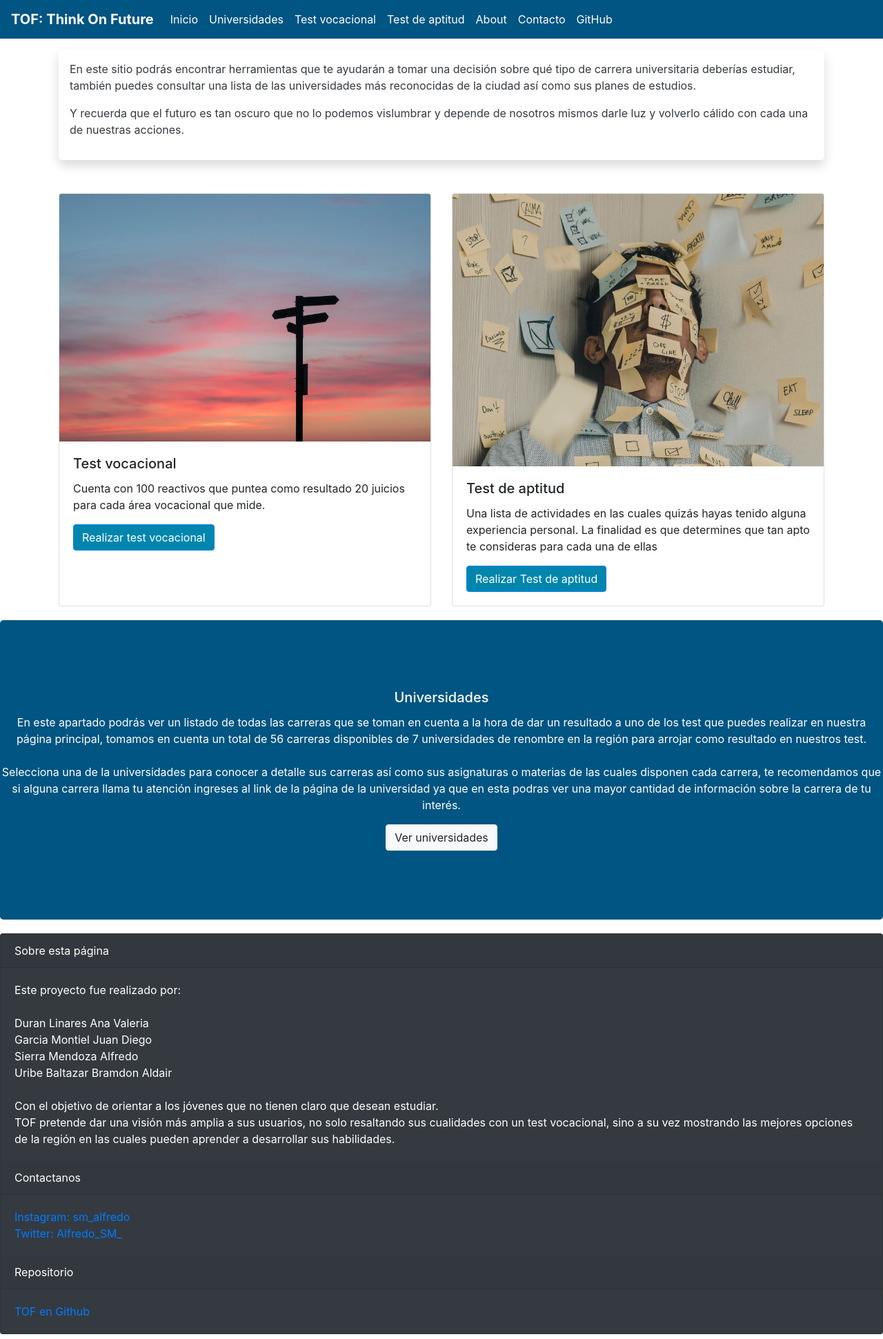
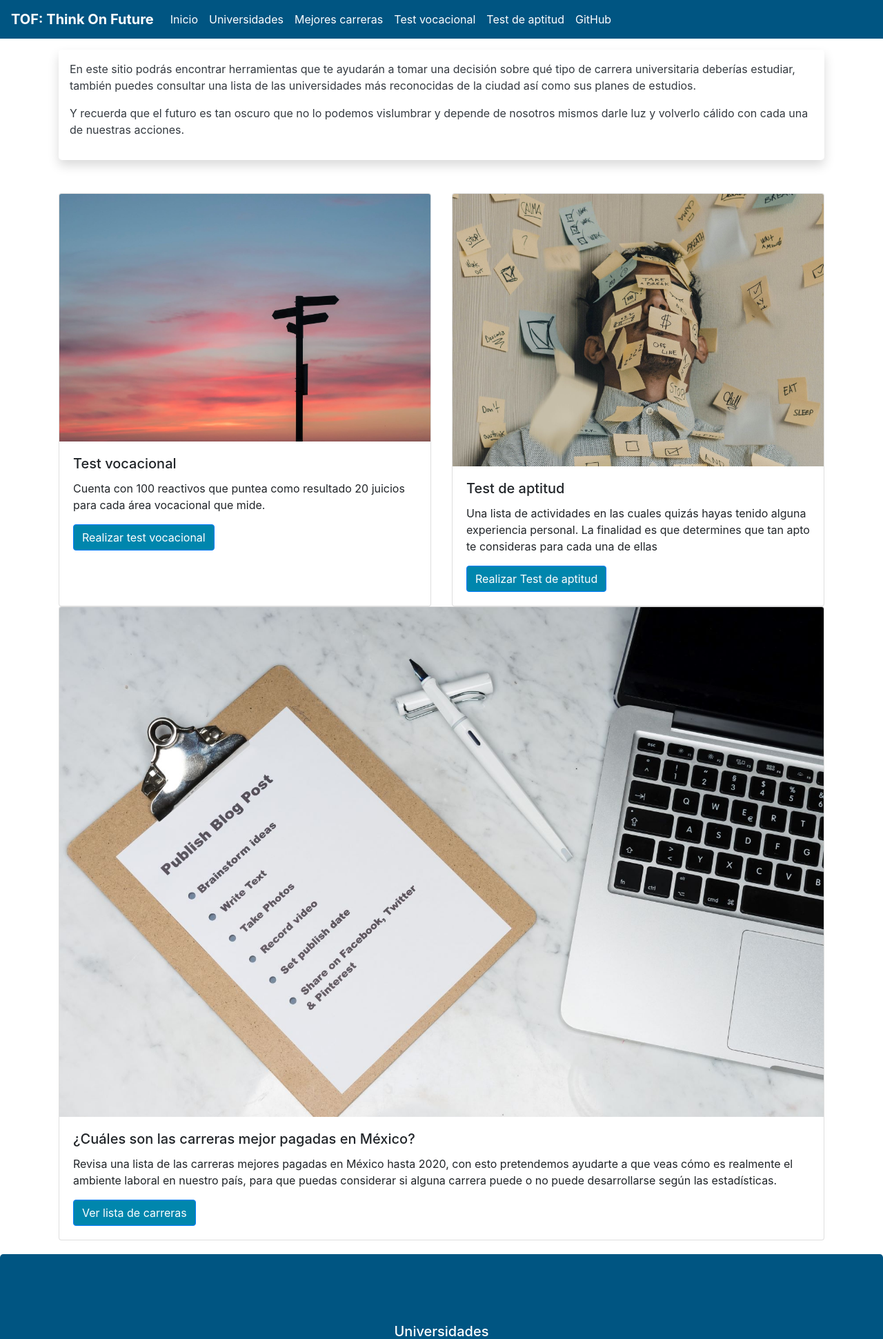
Before and after one commit to llFREEDll/TOF, a PHP site: page / in a window 1280 px wide. Shown: the top 1941 px of the page at 69% size. Run offline with PHP 8.4, Linux system fonts and the light colour scheme.

Commit message:
implementacion de tof 2

```diff
--- a/index.php
+++ b/index.php
@@ -34,6 +34,19 @@
 
           </div>
        </div>
+        <div class="container">
+          <div class="card-deck">
+
+               <div class="card">
+                    <img src="assets/lista.jpg" class="card-img-top " >
+                    <div class="card-body">
+                      <h5 class="card-title">¿Cuáles son las carreras mejor pagadas en México?</h5>
+                      <p class="card-text">Revisa una lista de las carreras mejores pagadas en México hasta 2020, con esto pretendemos ayudarte a que veas cómo es realmente el ambiente laboral en nuestro país, para que puedas considerar si alguna carrera puede o no puede desarrollarse según las estadísticas.</p>
+                      <a href="mejores_carreras.php" class="btn colorFour btn-primary">Ver lista de carreras</a>
+                    </div>
+                  </div>
+          </div>
+       </div>
 
 
                 <div class="jumbotron bg-dark text-white marginTopBot20 uni colorOne">
@@ -47,29 +60,7 @@
                 </div>
 
 
-    <footer class="card text-white bg-dark mb-3">
-        <div class="card-header">Sobre esta página</div>
-        <div class="card-body">
-        <p class="card-text">
-            Este proyecto fue realizado por:<br><br>Duran Linares Ana Valeria<br>Garcia Montiel Juan Diego<br>Sierra Mendoza Alfredo<br>Uribe Baltazar Bramdon Aldair<br><br>Con el objetivo de orientar a los jóvenes que no tienen claro que desean estudiar.<br>TOF pretende dar una visión más amplia a sus usuarios, no solo resaltando sus cualidades con un test vocacional, sino a su vez mostrando las mejores opciones de la región en las cuales pueden aprender a desarrollar sus habilidades.
-            </p>
-      </div>
-        <div class="card-header">Contactanos</div>
-        <div class="card-body">
-        <a href="https://www.instagram.com/sm__alfredo/" class="card-text">
-        Instagram: sm_alfredo<br>
-        </a>
-        <a href="https://twitter.com/Alfredo_SM_" class="card-text">
-        Twitter: Alfredo_SM_
-        </a>
-      </div>
-        <div class="card-header">Repositorio</div>
-        <div class="card-body">
-        <a href="https://github.com/llFREEDll/TOF" class="card-text">
-        TOF en Github
-        </a>
-      </div>
-        </footer>
+    <?php include("src/footer.php")?>
     <script src="https://code.jquery.com/jquery-3.5.1.slim.min.js" integrity="sha384-DfXdz2htPH0lsSSs5nCTpuj/zy4C+OGpamoFVy38MVBnE+IbbVYUew+OrCXaRkfj" crossorigin="anonymous"></script>
     <script src="https://cdn.jsdelivr.net/npm/bootstrap@4.5.3/dist/js/bootstrap.bundle.min.js" integrity="sha384-ho+j7jyWK8fNQe+A12Hb8AhRq26LrZ/JpcUGGOn+Y7RsweNrtN/tE3MoK7ZeZDyx" crossorigin="anonymous"></script>
     <script src="src/logic.js"></script>
--- /dev/null
+++ b/src/footer.php
@@ -0,0 +1,23 @@
+<footer class="card text-white bg-dark mb-3">
+    <div class="card-header">Sobre esta página</div>
+    <div class="card-body">
+    <p class="card-text">
+        Este proyecto fue realizado por:<br><br>Duran Linares Ana Valeria<br>Garcia Montiel Juan Diego<br>Sierra Mendoza Alfredo<br>Uribe Baltazar Bramdon Aldair<br><br>Con el objetivo de orientar a los jóvenes que no tienen claro que desean estudiar.<br>TOF pretende dar una visión más amplia a sus usuarios, no solo resaltando sus cualidades con un test vocacional, sino a su vez mostrando las mejores opciones de la región en las cuales pueden aprender a desarrollar sus habilidades.
+        </p>
+  </div>
+    <div class="card-header">Contactanos</div>
+    <div class="card-body">
+    <a href="https://www.instagram.com/sm__alfredo/" class="card-text">
+    Instagram: sm_alfredo<br>
+    </a>
+    <a href="https://twitter.com/Alfredo_SM_" class="card-text">
+    Twitter: Alfredo_SM_
+    </a>
+  </div>
+    <div class="card-header">Repositorio</div>
+    <div class="card-body">
+    <a href="https://github.com/llFREEDll/TOF" class="card-text">
+    TOF en Github
+    </a>
+  </div>
+    </footer>
--- a/src/navbar.php
+++ b/src/navbar.php
@@ -1,5 +1,5 @@
 <!DOCTYPE html>
-<html lang="en" dir="ltr">
+<html lang="es" dir="ltr">
   <head>
     <meta charset="utf-8">
     <meta name="viewport" content="width=device-width, initial-scale=1, shrink-to-fit=no">
@@ -12,7 +12,7 @@
 
     <nav class="navbar navbar-expand-md navbar-dark fixed-top colorOne" >
 
-      <a class="text-white navbar-brand font-weight-bold" href="#">TOF: Think On Future</a>
+      <a class="text-white navbar-brand font-weight-bold" href="index.php">TOF: Think On Future</a>
       <button class="navbar-toggler" type="button" data-toggle="collapse" data-target="#navbarCollapse" aria-controls="navbarCollapse" aria-expanded="false" aria-label="Toggle navigation">
         <span class="navbar-toggler-icon"></span>
       </button>
@@ -26,17 +26,15 @@
             <a class="text-white nav-link " href="universidades.php" >Universidades</a>
           </li>
           <li class="nav-item">
+            <a class="text-white nav-link " href="mejores_carreras.php" >Mejores carreras</a>
+          </li>
+          <li class="nav-item">
             <a class="text-white nav-link " href="test1.php" >Test vocacional</a>
           </li>
           <li class="nav-item">
             <a class="text-white nav-link " href="test2.php" >Test de aptitud</a>
           </li>
-          <li class="nav-item">
-            <a class="text-white nav-link " href="#" onclick = "About()">About</a>
-          </li>
-          <li class="nav-item">
-            <a class="text-white nav-link " href="#" onclick = "Contact()">Contacto</a>
-          </li>
+
           <li class="nav-item">
             <a class="text-white nav-link " href="https://github.com/llFREEDll/TOF">GitHub</a>
           </li>
--- a/test1.php
+++ b/test1.php
@@ -22,6 +22,7 @@
 
          </div>
        </main>
+       <?php include("src/footer.php")?>
 
        <!-- scripts necesarios para generar las animaciones y la logica de programacion -->
     <script src="https://code.jquery.com/jquery-3.5.1.slim.min.js" integrity="sha384-DfXdz2htPH0lsSSs5nCTpuj/zy4C+OGpamoFVy38MVBnE+IbbVYUew+OrCXaRkfj" crossorigin="anonymous"></script>
--- a/test2.php
+++ b/test2.php
@@ -22,7 +22,7 @@
 
          </div>
        </main>
-
+       <?php include("src/footer.php")?>
       <!-- scripts necesarios para generar las animaciones y la logica de programacion -->
        <script src="https://code.jquery.com/jquery-3.5.1.slim.min.js" integrity="sha384-DfXdz2htPH0lsSSs5nCTpuj/zy4C+OGpamoFVy38MVBnE+IbbVYUew+OrCXaRkfj" crossorigin="anonymous"></script>
        <script src="https://cdn.jsdelivr.net/npm/bootstrap@4.5.3/dist/js/bootstrap.bundle.min.js" integrity="sha384-ho+j7jyWK8fNQe+A12Hb8AhRq26LrZ/JpcUGGOn+Y7RsweNrtN/tE3MoK7ZeZDyx" crossorigin="anonymous"></script>
--- a/universidades.php
+++ b/universidades.php
@@ -432,6 +432,7 @@ Habilidades y Capacidades de: análisis, Interpretación y solución de problema
           <p class="text-white">Selecciona una de la universidades para conocer a detalle sus carreras así como sus asignaturas o materias de las cuales disponen cada carrera, te recomendamos que si alguna carrera llama tu atención ingreses al link de la página de la universidad ya que en esta podras ver una mayor cantidad de información sobre la carrera de tu interés.</p>
       </div>
     </main>
+    <?php include("src/footer.php")?>
     <!-- scripts necesarios para generar las animaciones y la logica de programacion -->
     <script src="https://code.jquery.com/jquery-3.5.1.slim.min.js" integrity="sha384-DfXdz2htPH0lsSSs5nCTpuj/zy4C+OGpamoFVy38MVBnE+IbbVYUew+OrCXaRkfj" crossorigin="anonymous"></script>
     <script src="https://cdn.jsdelivr.net/npm/bootstrap@4.5.3/dist/js/bootstrap.bundle.min.js" integrity="sha384-ho+j7jyWK8fNQe+A12Hb8AhRq26LrZ/JpcUGGOn+Y7RsweNrtN/tE3MoK7ZeZDyx" crossorigin="anonymous"></script>
```
Also changed, not shown: mejores_carreras.php (added, +9 -0 lines), assets/lista.jpg (added), src/styles.css (line endings or trailing spaces).
